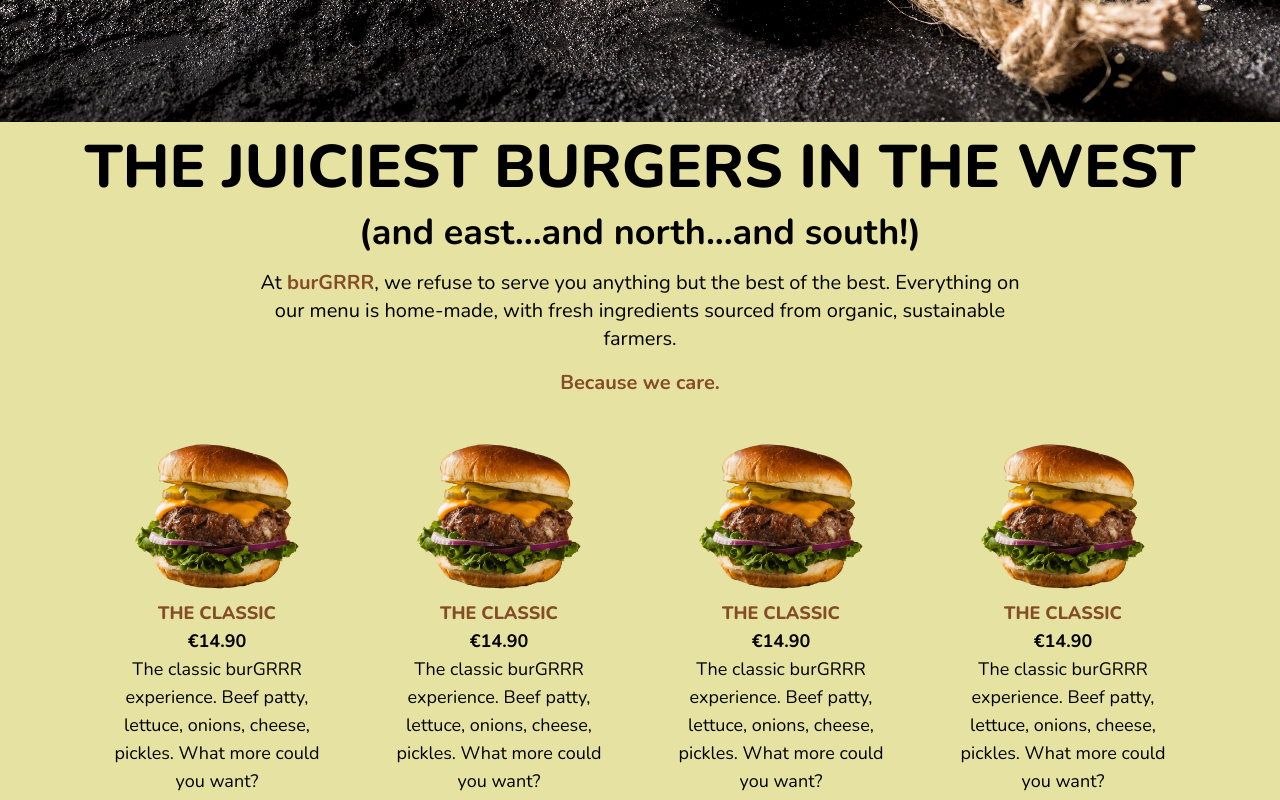
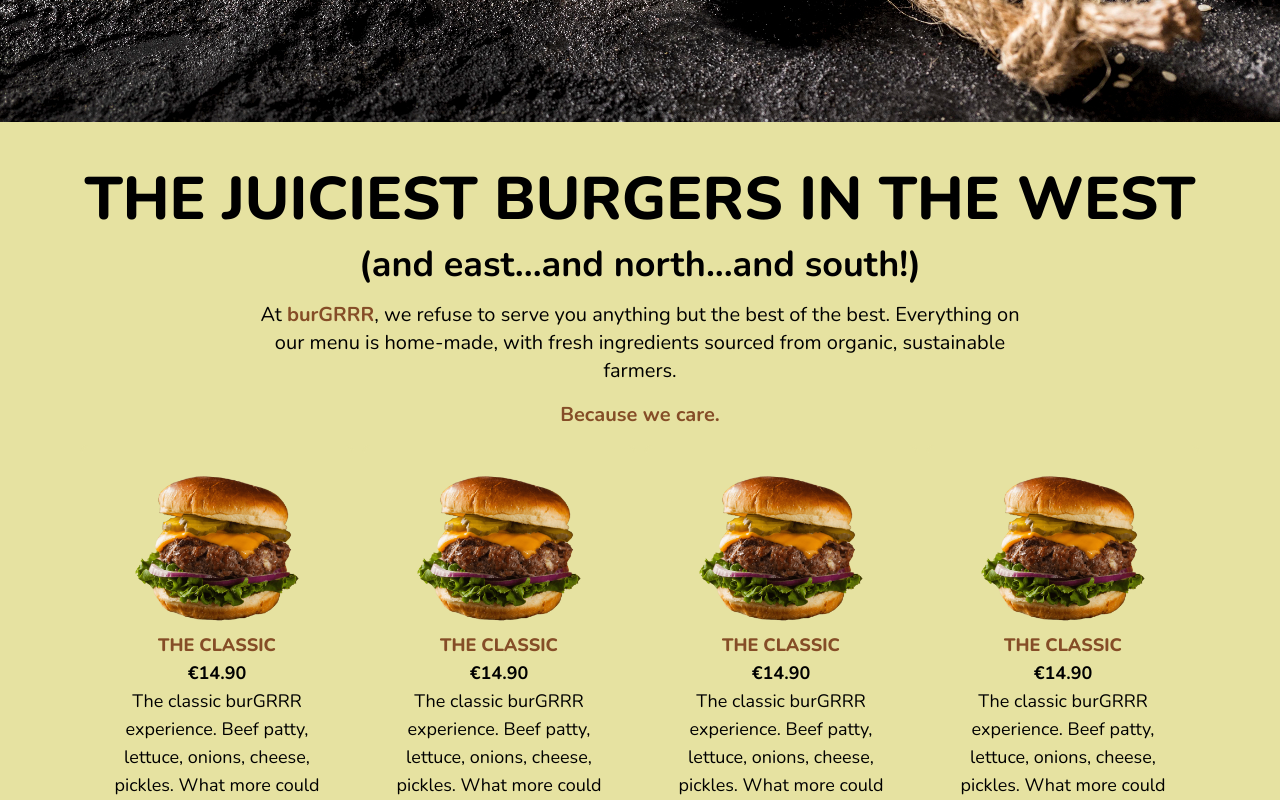
Before and after one commit to ioanat94/burgrrr, a Next.js app: page / in a window 1280 px wide. Shown: the part 860-1660 px from the top of the page. Built offline with nearby package versions, Linux system fonts and the light colour scheme.

Commit message:
Padding adjustment on product list

```diff
--- a/components/ProductList.tsx
+++ b/components/ProductList.tsx
@@ -5,7 +5,7 @@ function ProductList() {
   return (
     <>
       <a className='anchor anchor-menu' id='menu'></a>
-      <div className='flex flex-col items-center gap-2 md:gap-4 px-4 py-2 lg:px-20 bg-lightYellow'>
+      <div className='flex flex-col items-center gap-2 md:gap-4 px-4 py-2 lg:px-20 lg:py-10 bg-lightYellow'>
         <h1 className='text-4xl md:text-6xl font-extrabold text-center'>
           THE JUICIEST BURGERS IN THE WEST
         </h1>
```
